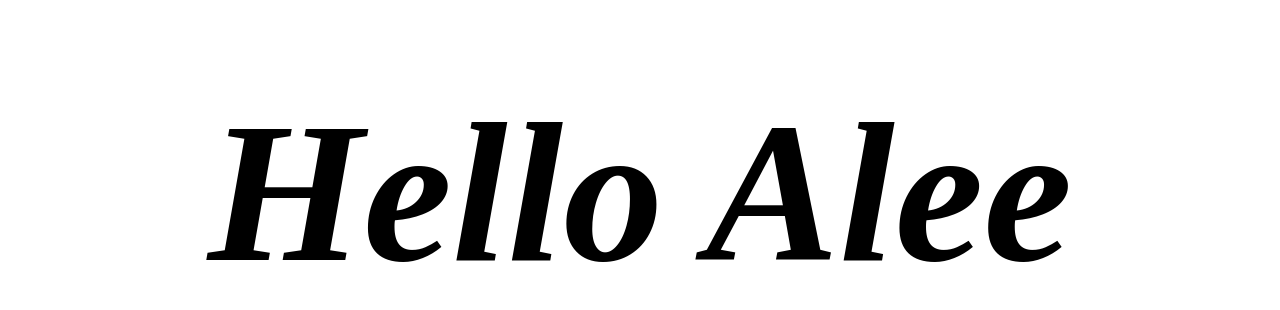
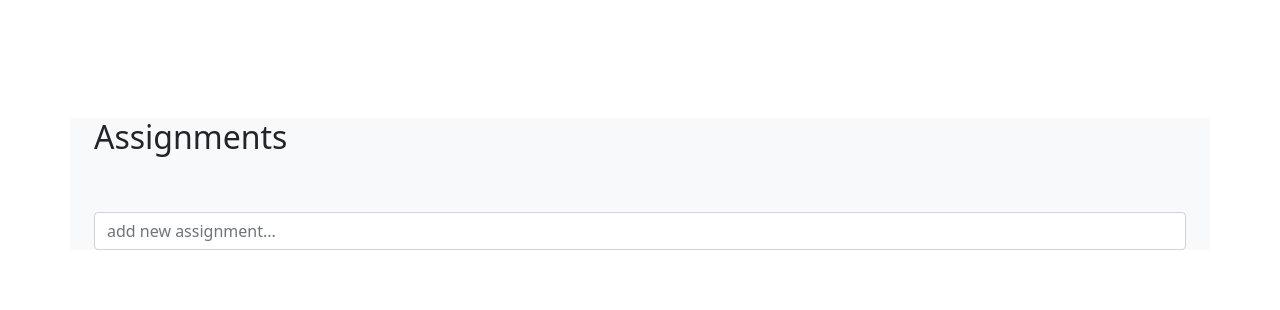
Before and after one commit to aleeinvo/vue-assignments, a plain HTML site: page index.html in a window 1280 px wide. Shown: the part 216-526 px from the top of the page. Drawn offline with nearby package versions, Linux system fonts and the light colour scheme.

Commit message:
feat: basic assignments adding and list is ready

```diff
--- a/index.html
+++ b/index.html
@@ -1,14 +1,18 @@
 <!DOCTYPE html>
 <html lang="en">
+
 <head>
     <meta charset="UTF-8">
     <meta http-equiv="X-UA-Compatible" content="IE=edge">
     <meta name="viewport" content="width=device-width, initial-scale=1.0">
     <title>Vue Learning</title>
+    <link href="https://cdn.jsdelivr.net/npm/bootstrap@5.0.2/dist/css/bootstrap.min.css" rel="stylesheet"
+        integrity="sha384-EVSTQN3/azprG1Anm3QDgpJLIm9Nao0Yz1ztcQTwFspd3yD65VohhpuuCOmLASjC" crossorigin="anonymous">
     <script src="https://unpkg.com/vue@3"></script>
 
     <style>
-        html, body {
+        html,
+        body {
             height: 100%;
         }
 
@@ -16,6 +20,7 @@
             display: grid;
             place-items: center;
         }
+
         .text-green {
             color: green;
         }
@@ -27,33 +32,63 @@
         .text-italic {
             font-style: italic;
         }
+
+        .done {
+            text-decoration: line-through;
+            color: green;
+        }
     </style>
 </head>
+
 <body>
-    <div id="app">
-        <h2 style="font-size: 200px;" :class="headingClasses">{{ greeting }}</h2>
+    <div id="app" class="container bg-light">
+        <div class="container">
+            <h2>Assignments</h2>
+
+            <ul class="list-group">
+                <li class="list-group-item" style="cursor: pointer;" :class="{ 'done': assignment.done }"
+                    @click="assignment.done = ! assignment.done" v-for="assignment in assignments">{{ assignment.title
+                    }}</li>
+            </ul>
+        </div>
+        <div class="container mt-5">
+            <input placeholder="add new assignment..." class="form-control" type="text" v-model="assignmentTitle" @keyup.enter="addAssignment">
+        </div>
     </div>
 
     <script>
         Vue.createApp({
             data() {
                 return {
-                    greeting: 'Hello Alee',
-                    isItalic: false,
+                    assignments: [],
+                    assignmentTitle: ''
                 }
             },
-            computed: {
-                headingClasses() {
-                    return this.isItalic ? 'text-italic' : '';
+            watch: {
+                assignments: {
+                    deep: true,
+                    handler(newValue) {
+                        localStorage.setItem('assignments', JSON.stringify(newValue));
+                    }
+                }
+            },
+            methods: {
+                addAssignment() {
+                    if (this.assignmentTitle) {
+                        this.assignments.push({
+                            title: this.assignmentTitle,
+                            done: false
+                        });
+                        this.assignmentTitle = '';
+                    }
                 }
             },
             mounted() {
-                setInterval(() => {
-                    this.isItalic = !this.isItalic;
-                }, 1000);
+                this.assignments = JSON.parse(localStorage.getItem('assignments')) ?? [];
             }
         })
-        .mount('#app');
+            .mount('#app');
     </script>
 </body>
+
 </html>
```
